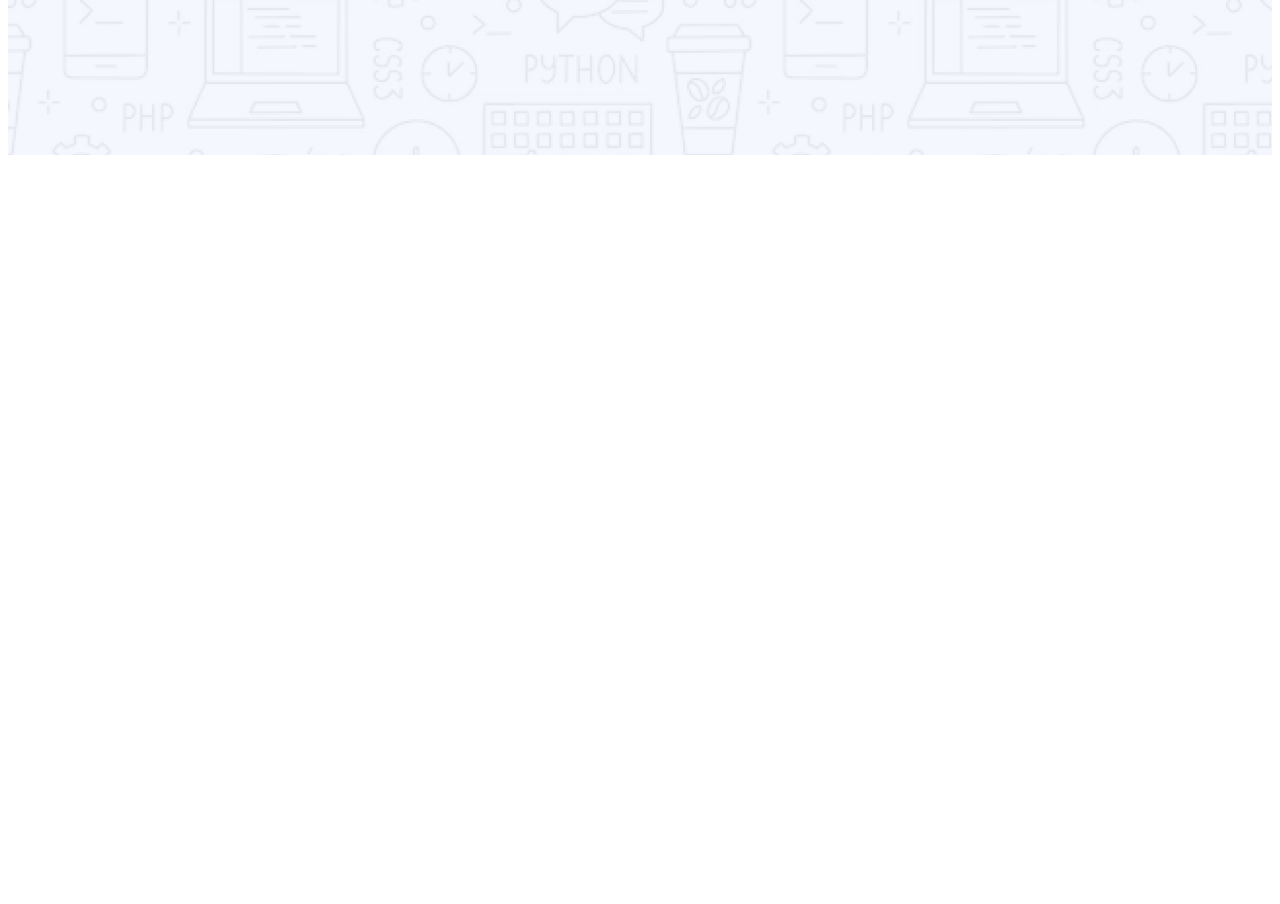
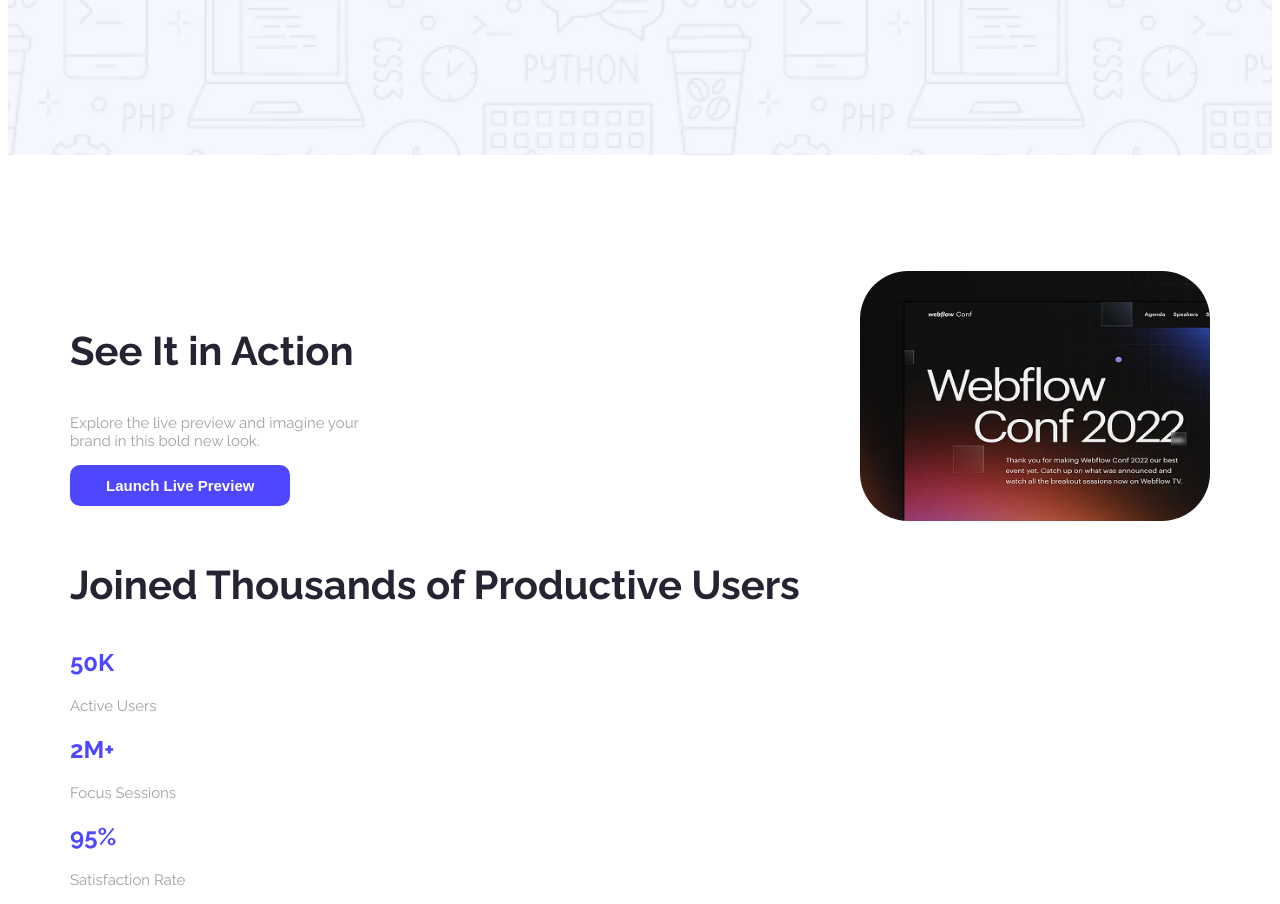
Before and after one commit to Hasanmahmud2024/landing-luanchpad, a plain HTML site: page index.html in a window 1280 px wide. Shown: the part 503-1407 px from the top of the page. Before the commit the page ends 800 px from the top, so only its background shows below. Drawn offline with Linux system fonts and the light colour scheme.

Commit message:
added preview section

```diff
--- a/index.html
+++ b/index.html
@@ -15,7 +15,7 @@
   <body class="raleway-normal">
     <header class="header">
       <nav>
-        <h3 class="nav-title text-primary">LOGO</h3>
+        <h3 class="nav-title secondary-text">LOGO</h3>
         <a href=""><button class="btn-primary">Sign up</button></a>
       </nav>
       <div class="banner">
@@ -27,5 +27,34 @@
         <button class="btn-primary" type="button">Stay Focused</button>
       </div>
     </header>
+    <main>
+        <!-- see it in action -->
+        <section class="preview">
+            <div class="see-action">
+                <h3 class="section-title">See It in Action</h3>
+                <p class="section-description">Explore the live preview and imagine your brand in this bold new look.</p>
+                <button class="btn-primary">Launch Live Preview</button>
+            </div>
+            <img class="wc-mini" src="./Assets/wc-mini.png" alt="">
+        </section>
+        <!-- prodictive user -->
+         <section class="user-details">
+            <h3 class="section-title">Joined Thousands of Productive Users</h3>
+            <div class="user-numbers">
+                <div>
+                    <h1 class="secondary-text">50K</h1>
+                    <p class="section-description">Active Users</p>
+                </div>
+                <div>
+                    <h1 class="secondary-text">2M+</h1>
+                    <p class="section-description">Focus Sessions</p>
+                </div>
+                <div>
+                    <h1 class="secondary-text">95%</h1>
+                    <p class="section-description">Satisfaction Rate</p>
+                </div>
+            </div>
+         </section>
+    </main>
   </body>
 </html>
--- a/styles/styles.css
+++ b/styles/styles.css
@@ -5,8 +5,22 @@
 }
 
 /* shared styles */
-.text-primary {
+.secondary-bg {
+  background-color: #d9d9d9;
+}
+.secondary-text {
   color: #4e47ff;
+}
+
+.section-title {
+  font-size: 40px;
+  color: #252432;
+  font-weight: bold;
+}
+
+.section-description {
+  font-size: 15px;
+  color: #a1a1a3;
 }
 
 .btn-primary {
@@ -55,4 +69,34 @@ nav {
   font-size: 60px;
   font-weight: bold;
   color: #252432;
+  text-align: center;
 }
+
+/* main styles */
+
+main {
+  max-width: 1140px;
+  margin: 0 auto;
+}
+
+/* preview styles */
+
+.preview {
+  display: flex;
+  align-items: center;
+  justify-content: space-between;
+  border-radius: 10px;
+  margin-top: 116px;
+}
+
+.see-action {
+  max-width: 320px;
+}
+
+.wc-mini {
+  width: 350px;
+  height: 250px;
+  border-radius: 48px;
+}
+
+/* user section styles */
```
Lines whose indentation alone changed are shown as unchanged.
